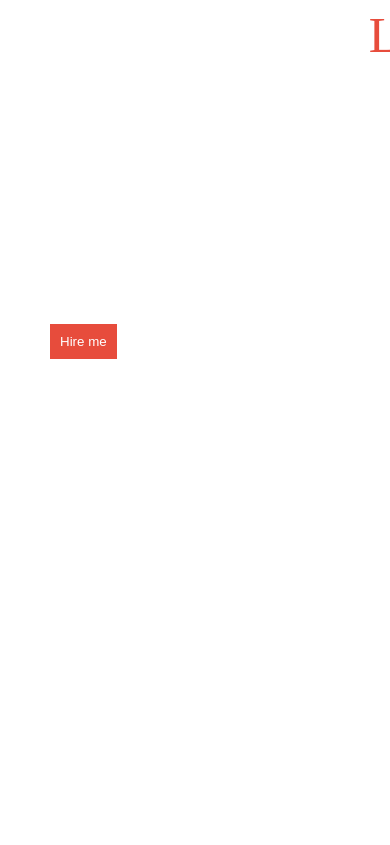
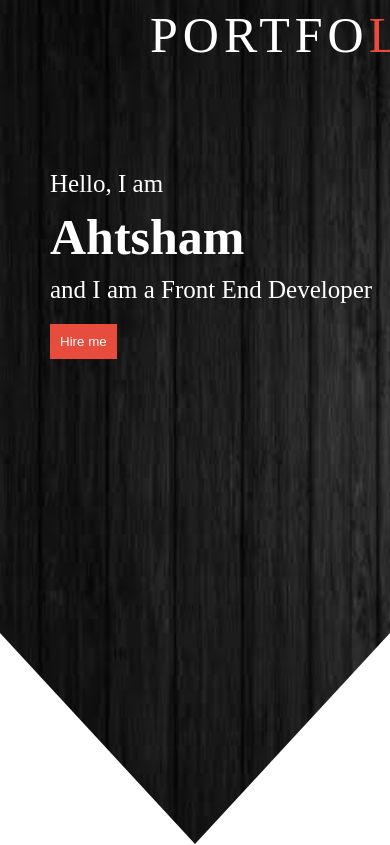
Before and after one commit to ahtsham92/portfolio-website, a plain HTML site: page index.html in a window 390 px wide. Shown: the top 845 px of the page. Drawn offline with nearby package versions, Linux system fonts and the light colour scheme.

Commit message:
Update style.css

```diff
--- a/style.css
+++ b/style.css
@@ -4,7 +4,7 @@
 header{
     width: 100%;
     height: 100vh;
-    background: url("/pictures/b1.png"),url("/pictures/bg1.jpeg");
+    background: url("/b1.png"),url("/bg1.jpeg");
     background-size: 50% 100%,cover;
     background-position: right, center;
     background-repeat: no-repeat,no-repeat;
@@ -117,7 +117,7 @@ letter-spacing: 5px;
 
 #skills{
     padding: 100px 50px;
-    background: url(/pictures/bg2.jpg);
+    background: url(/bg2.jpg);
     background-size: cover;
     color: white;
 }
@@ -227,7 +227,7 @@ progress{
 
 @media only screen and (max-width:770px){
     header{
-        background: url(/pictures/bg1.jpeg);
+        background: url(/bg1.jpeg);
         background-size: cover;
         }
     .menu a{
```
